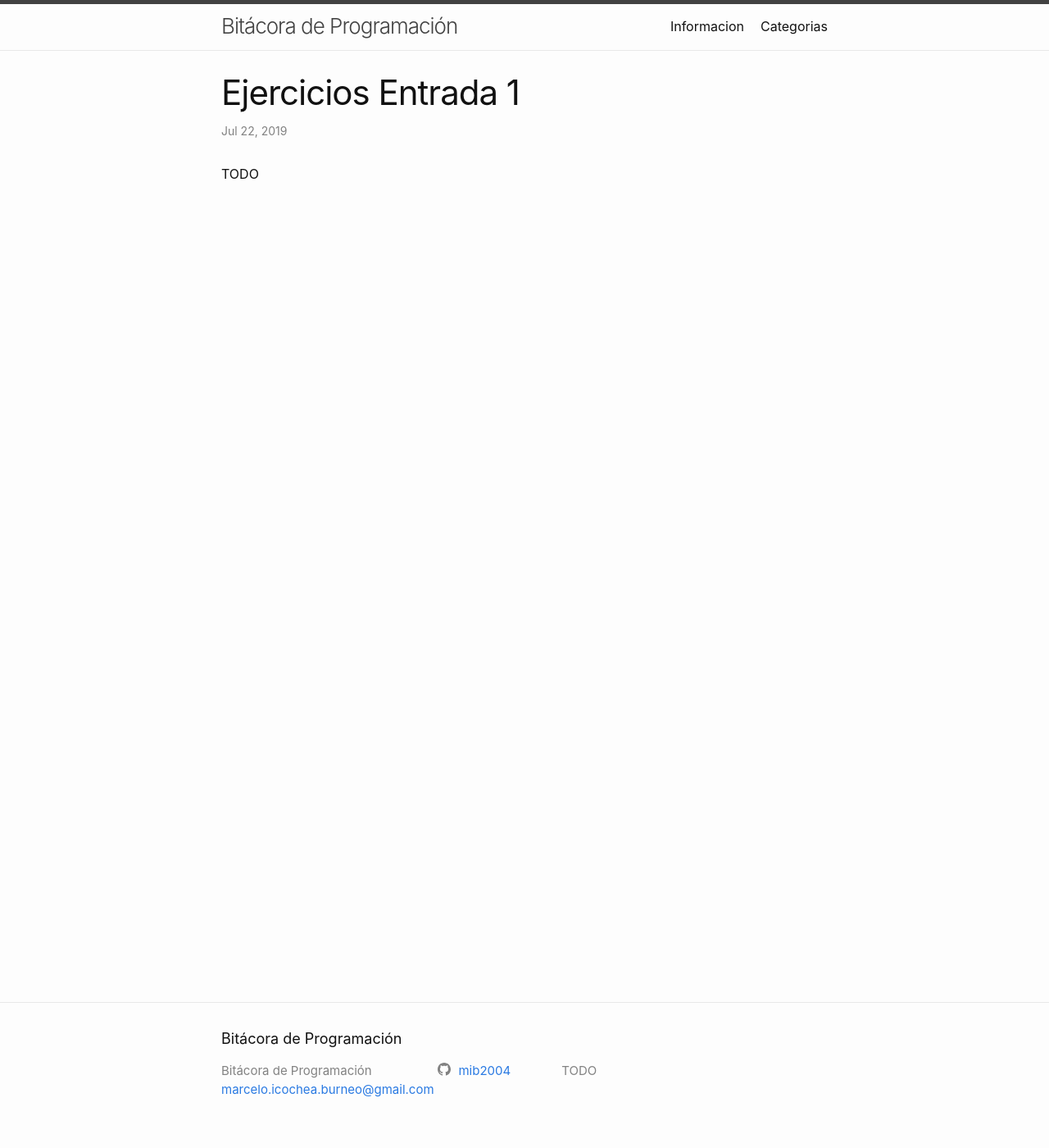
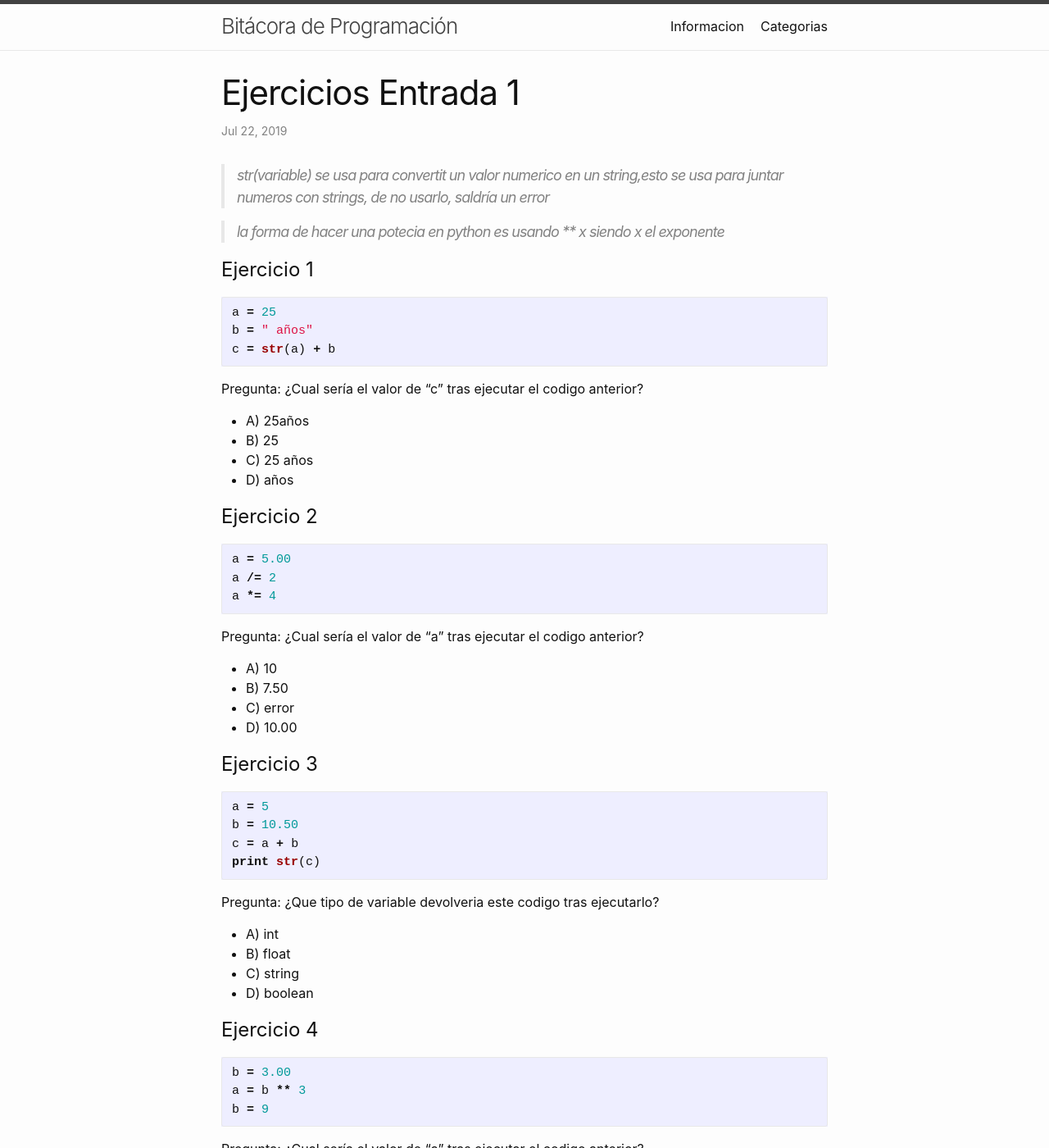
Before and after one commit to mib2004/mib2004.github.io, a Jekyll site: the page built from _posts/2019-07-21-ejercicios-entrada-1.markdown, in a window 1280 px wide and 1400 px high. Shown: the whole window at 82% size. Built offline with Jekyll 4.4.1, drawn with Linux system fonts in a browser that asks for light colours; some of the changed text lies outside the part shown.

Commit message:
entrada 1 y 2 completas extra en proceso

````diff
--- a/_config.yml
+++ b/_config.yml
@@ -16,7 +16,7 @@
 title: Bitácora de Programación
 email: marcelo.icochea.burneo@gmail.com
 description: >- # this means to ignore newlines until "baseurl:"
-  TODO
+  Bitacora de Programación en la cual enseño a los lectores a programar usando terminos mas simples y entendibles.
 baseurl: "" # the subpath of your site, e.g. /blog
 url: "" # the base hostname & protocol for your site, e.g. http://example.com
 github_username:  mib2004
--- a/_posts/2019-07-21-ejercicios-entrada-1.markdown
+++ b/_posts/2019-07-21-ejercicios-entrada-1.markdown
@@ -4,4 +4,105 @@ title: "Ejercicios Entrada 1"
 date: "2019-07-21 19:58:47 -0500"
 ---
 
-TODO
+> str(variable) se usa para convertit un valor numerico en un string,esto se usa para juntar numeros con strings, de no usarlo, saldría un error
+
+> la forma de hacer una potecia en python es usando ** x siendo x el exponente
+
+# Ejercicio 1
+```python
+a = 25
+b = " años"
+c = str(a) + b
+```
+Pregunta: ¿Cual sería el valor de "c" tras ejecutar el codigo anterior?
+* A) 25años
+* B) 25
+* C) 25 años
+* D) años
+
+# Ejercicio 2
+```python
+a = 5.00
+a /= 2
+a *= 4
+```
+Pregunta: ¿Cual sería el valor de "a" tras ejecutar el codigo anterior?
+* A) 10
+* B) 7.50
+* C) error
+* D) 10.00
+
+# Ejercicio 3
+```python
+a = 5
+b = 10.50
+c = a + b
+print str(c)
+```
+Pregunta: ¿Que tipo de variable devolveria este codigo tras ejecutarlo?
+* A) int
+* B) float
+* C) string
+* D) boolean
+
+# Ejercicio 4
+```python
+b = 3.00
+a = b ** 3
+b = 9
+```
+Pregunta: ¿Cual sería el valor de "a" tras ejecutar el codigo anterior?
+* A) 27.00
+* B) 729
+* C) 27
+* D) 9
+# Ejercicio 5
+```python
+a = " hola"
+b = a + " como estas"
+c = a + b
+```
+¿Cual sería el valor de "c" tras ejecutar el codigo anterior?
+* A) hola como estas
+* B)  hola hola como estas
+* C) hola hola como estas
+* D) holahola como estas
+# Ejercicio 6
+```python
+word1 = "Hello"
+word2 = "World"
+```
+Pregunta: Pensar en un codigo que junte ambas palabras (teniendo en cuenta el espacio entre ellas) e imprimirlas, deben quedar en una sola linea
+
+# Ejercicio 7
+```python
+num = 4
+```
+Pregunta: Pensar en un codigo que Aumente la variable num en uno e imprimir el resultado
+
+# Respuestas
+
+#### Ejercicio 1
+
+C) 25 años
+#### Ejercicio 2
+
+D) 10.00
+#### Ejercicio 3
+
+C) string
+#### Ejercicio 4
+
+A)  27.00
+#### Ejercicio 5
+
+B)  hola hola como estas
+#### Ejercicio 6
+```python
+print word1 + " " + word2
+```
+#### Ejercicio 7
+```python
+num += 1
+print num
+```
````
Also changed, not shown: _posts/2019-07-21-entrada-1.markdown (+85 -2 lines), _posts/2019-07-21-welcome-to-jekyll.markdown (deleted, +0 -30 lines), _posts/2019-07-22-ejercicios-entrada-2.markdown (added, +154 -0 lines), _posts/2019-07-22-entrada-2.markdown (added, +84 -0 lines), _posts/2019-07-22-entrada-extra-1.markdown (added).
